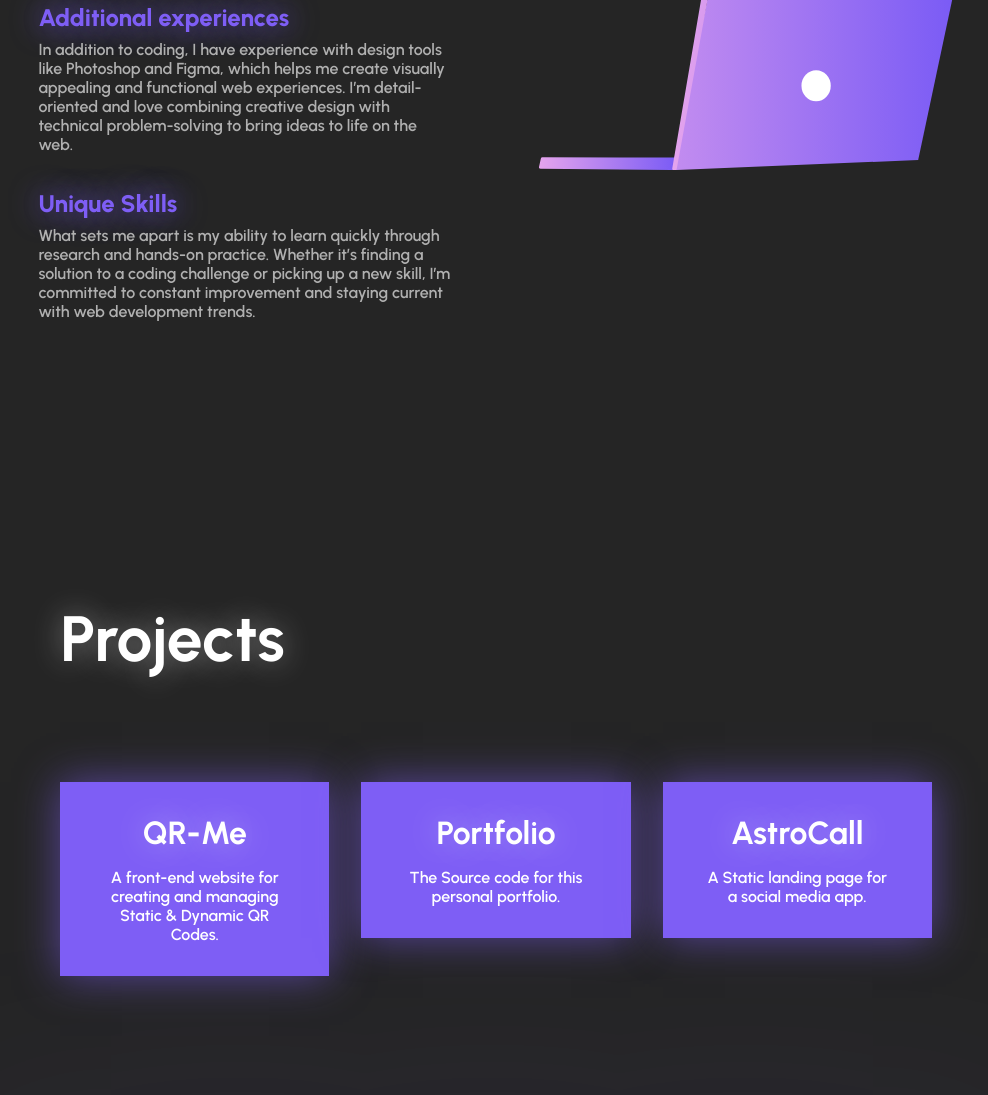
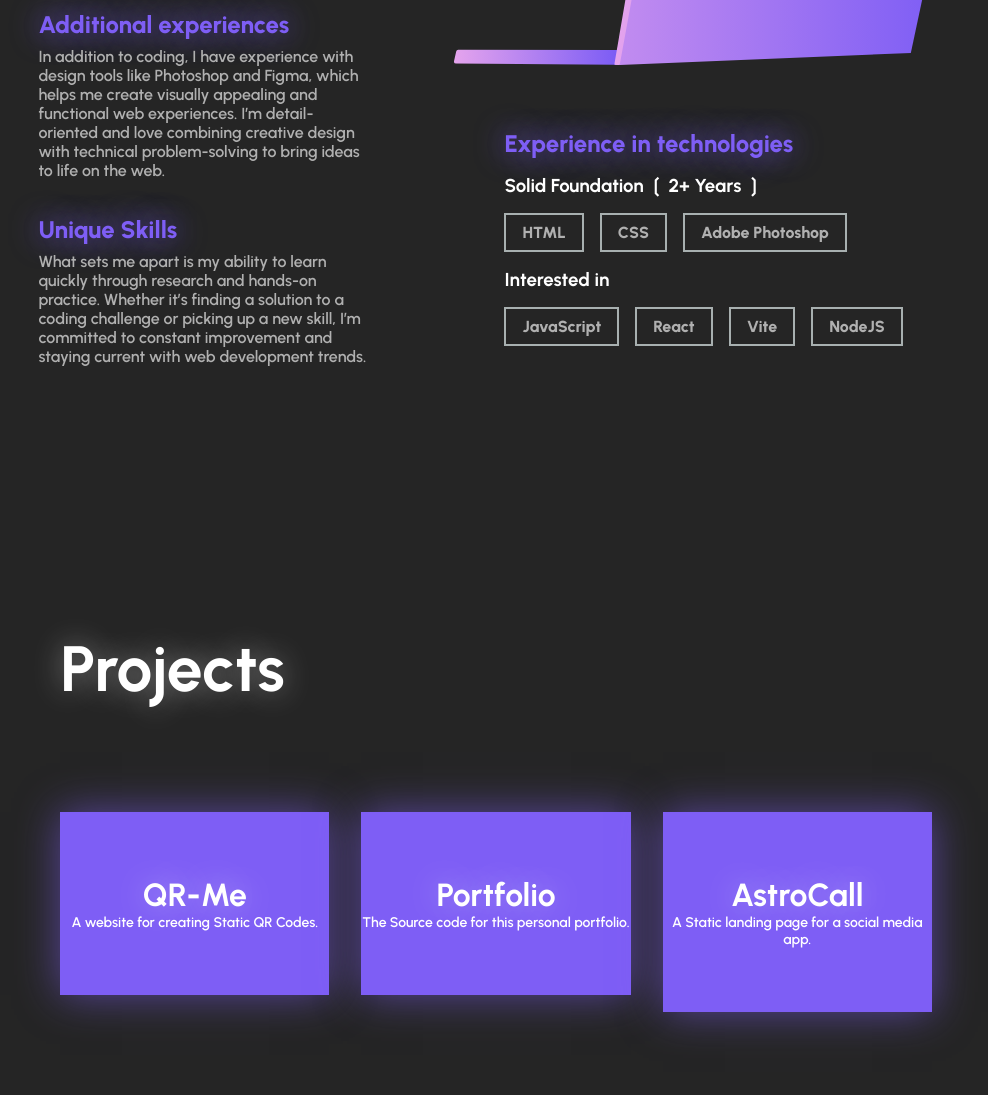
Before and after one commit to Lyusko/LyuskoPortfolio, a plain HTML site: page index.html in a window 1280 px wide. Shown: the part 1185-2280 px from the top of the page, without its empty margins (144-1132 px from the left). Drawn offline with Linux system fonts and the light colour scheme.

Commit message:
improvements

```diff
--- a/index.html
+++ b/index.html
@@ -60,6 +60,28 @@
         </div>
         <div class="card">
         <img src="img/Laptop.svg" alt="skills image">
+        <div class="tech-experience">
+            <h2>Experience in technologies</h1>
+            <div class="solid">
+            <h3>Solid Foundation &lbbrk; 2+ Years &rbbrk;</h2>
+                <div class="labels">
+            <p>HTML</p>
+            <p>CSS</p>
+            <p>Adobe Photoshop</p>
+        </div>
+        </div>
+        <div class="interest">
+            <h3>Interested in</h3>
+            <div class="labels">
+            <p>JavaScript</p>
+            <p>React</p>
+            <p>Vite</p>
+            <p>NodeJS</p>
+
+        </div>
+        </div>
+        </div>
+
     </div>
 
 
@@ -81,24 +103,30 @@
                     <a href="https://www.Github.com/Lyusko-uni/QR-Me">
                 <div class="project-card">
                     <img src="img/qrme.png" alt="qr-me project">
+                    <div class="project-card-text">
                     <h1>QR-Me</h1>
-                    <p>A front-end website for creating and managing Static & Dynamic QR Codes.</p>
+                    <p>A website for creating Static QR Codes.</p>
+                </div>
                 </div>
             </a>
 
             <a href="https://www.Github.com/Lyusko-uni/Portfolio">
                 <div class="project-card">
                     <img src="img/Portfolio.png" alt="qr-me project">
+                    <div class="project-card-text">
                     <h1>Portfolio</h1>
                     <p>The Source code for this personal portfolio.</p>
+                </div>
                 </div>
                 </a>
 
                 <a href="https://www.Github.com/Lyusko-uni/QR-Me">
                 <div class="project-card">
                     <img src="img/AstroCall.png" alt="qr-me project">
+                    <div class="project-card-text">
                     <h1>AstroCall</h1>
                     <p>A Static landing page for a social media app.</p>
+                </div>
                 </div>
                 </a>
 
--- a/style.css
+++ b/style.css
@@ -8,7 +8,7 @@
 
 html {
     scroll-behavior: smooth;
-    scroll-snap-type: y mandatory;
+    scroll-snap-type: y proximity;
     scrollbar-width: none;
 
 }
@@ -73,6 +73,8 @@ footer {
     height: 100vh;
     background-color: #252525;
     scroll-snap-align: start;
+
+
 
 }
 
@@ -198,6 +200,7 @@ footer {
 
 .card img {
     max-width: 500px;
+    width: 500px;
 }
 
 .card h2 {
@@ -226,7 +229,50 @@ footer {
 
 .card:nth-child(4) {
     grid-area: img;
+    display: flex;
+  justify-content: center;
+  align-items: center;
+    gap: 4rem;
 }
+
+.tech-experience {
+    display: flex;
+    flex-direction: column;
+    gap: 1rem;
+}
+
+.solid {
+    display: flex;
+    flex-direction: column;
+    gap: 1rem;
+}
+
+.interest {
+    display: flex;
+    flex-direction: column;
+    gap: 1rem;
+}
+
+.labels {
+    display: flex;
+    cursor: pointer;
+    gap: 1rem;
+    transition: .2s;
+}
+
+.labels p:hover {
+    transition: .2s;
+    background-color: #a8b0b0;
+    color: #252525;
+}
+
+.labels p {
+    font-weight: 800;
+    padding: .5rem 1rem;
+    border: 2px solid #a8b0b0;
+}
+
+
 
 #projects {
     display: flex;
@@ -236,6 +282,7 @@ footer {
     background-color: #252525;
     color: #fff;
     scroll-snap-align: start;
+
 }
 
 .projects-section {
@@ -258,7 +305,10 @@ footer {
 .grid-projects a {
     color: #fff;
     text-decoration: none;
+    height: fit-content;
 }
+
+
 
 .project-card {
     display: flex;
@@ -267,9 +317,21 @@ footer {
     align-items: center;
     background-color: #7e5ef5;
     padding: 2rem 0;
-    grid-gap: 1rem;
     transition: .2s;
     box-shadow: 0 0 2.5rem #7f5ef592;
+
+}
+
+.project-card-text {
+    display: flex;
+    flex-direction: column;
+    align-items: center;
+    justify-content: center;
+    padding: 2rem 0;
+}
+
+.project-card-text p {
+    width: 100%;
 }
 
 
@@ -286,16 +348,17 @@ footer {
     max-height: 300px;
 }
 
-.project-card h1 {
+.project-card-text h1 {
     font-size: 32px;
     padding: 0;
 }
 
-.project-card p {
-    font-size: 16px;
+.project-card-text p {
+    font-size: 14px;
     font-weight: 600;
     text-align: center;
-    width: 70%;
+    width: 100%;
+
 }
 
 #contacts {
@@ -425,6 +488,23 @@ footer {
     .card p {
         font-size: 12px;
     }
+
+    .grid-about {
+        display: flex;
+        flex-direction: column-reverse;
+        gap: 2rem;
+    }
+
+    .card:nth-child(4) {
+        display: flex;
+        flex-direction: row;
+
+    }
+
+    .card:nth-child(4) img {
+        width: 300px;
+    }
+
   }
 
   /* md */
@@ -436,15 +516,27 @@ footer {
    .about-section {
     padding: 7.5rem;
     display: flex;
+    gap: 2rem;
     flex-direction: column;
     justify-content: center;
     align-items: center;
 
    }
 
+
+
+   .projects-section {
+    padding: 7.5rem;
+    display: flex;
+    flex-direction: column;
+    justify-content: center;
+    align-items: center;
+   }
+
+
    .grid-about {
     display: flex;
-    flex-direction: column;
+    flex-direction: column-reverse;
     gap: 1rem;
 
    }
@@ -465,7 +557,8 @@ footer {
     font-size: 20px;
    }
 
-    .card:nth-child(4) {
+
+    .card:nth-child(4) img{
         display: none;
     }
 
@@ -475,7 +568,9 @@ footer {
     }
 
     .projects-section {
-        padding: 0;
+        width: 100%;
+
+
     }
 
 
@@ -501,12 +596,12 @@ footer {
         display: flex;
         flex-direction: column;
         justify-content: center;
-        padding: 0;
+
     }
 
 
     .projects-section {
-        padding: 0;
+
         display: flex;
         flex-direction: column;
         align-items: center;
@@ -517,6 +612,7 @@ footer {
     .project-card {
         max-width: 250px;
         max-height: 100px;
+        padding: 1rem;
     }
 
     .project-card img{
@@ -613,4 +709,6 @@ footer {
         font-size: 12px;
     }
 
+
+
   }
```
